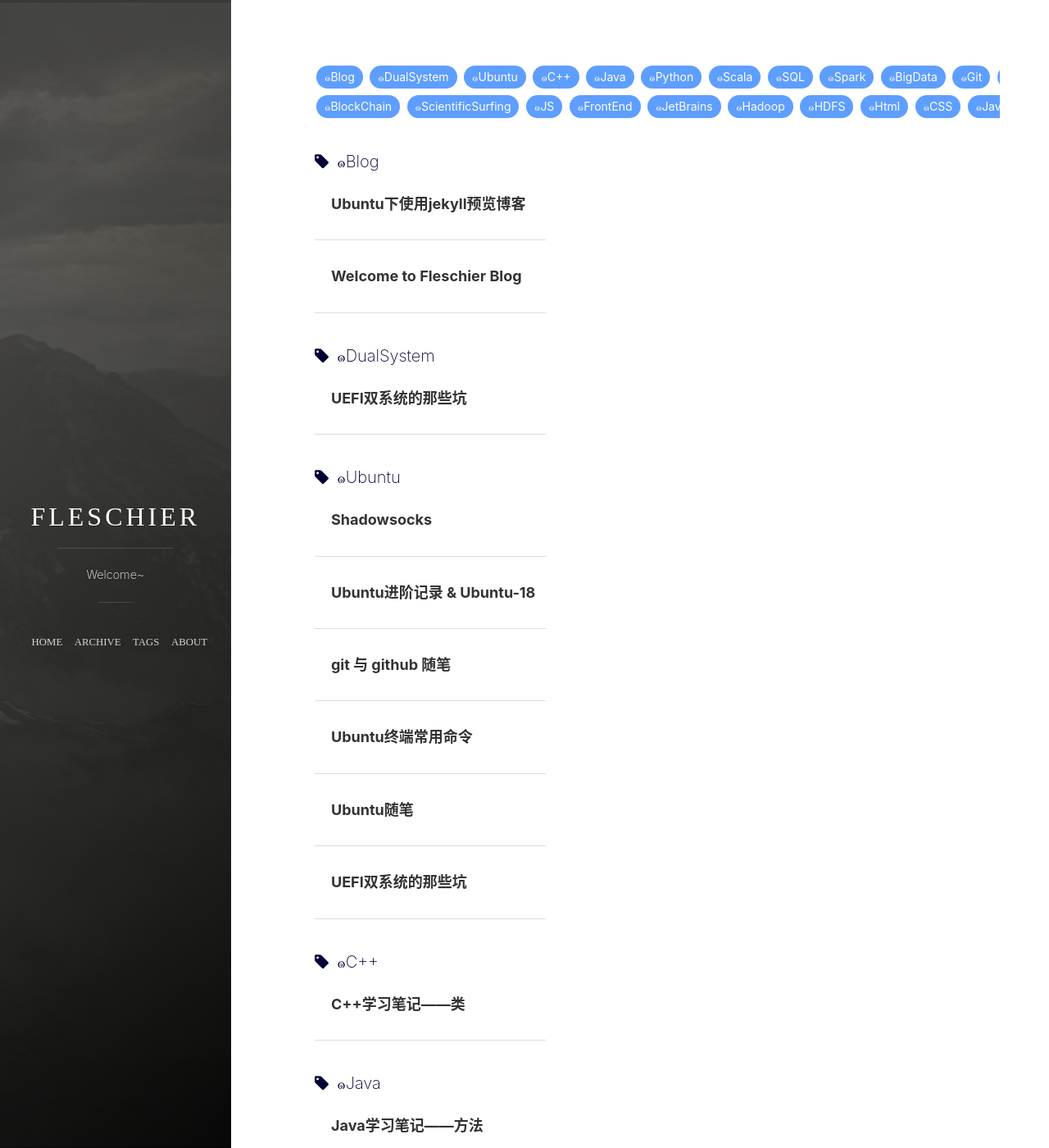
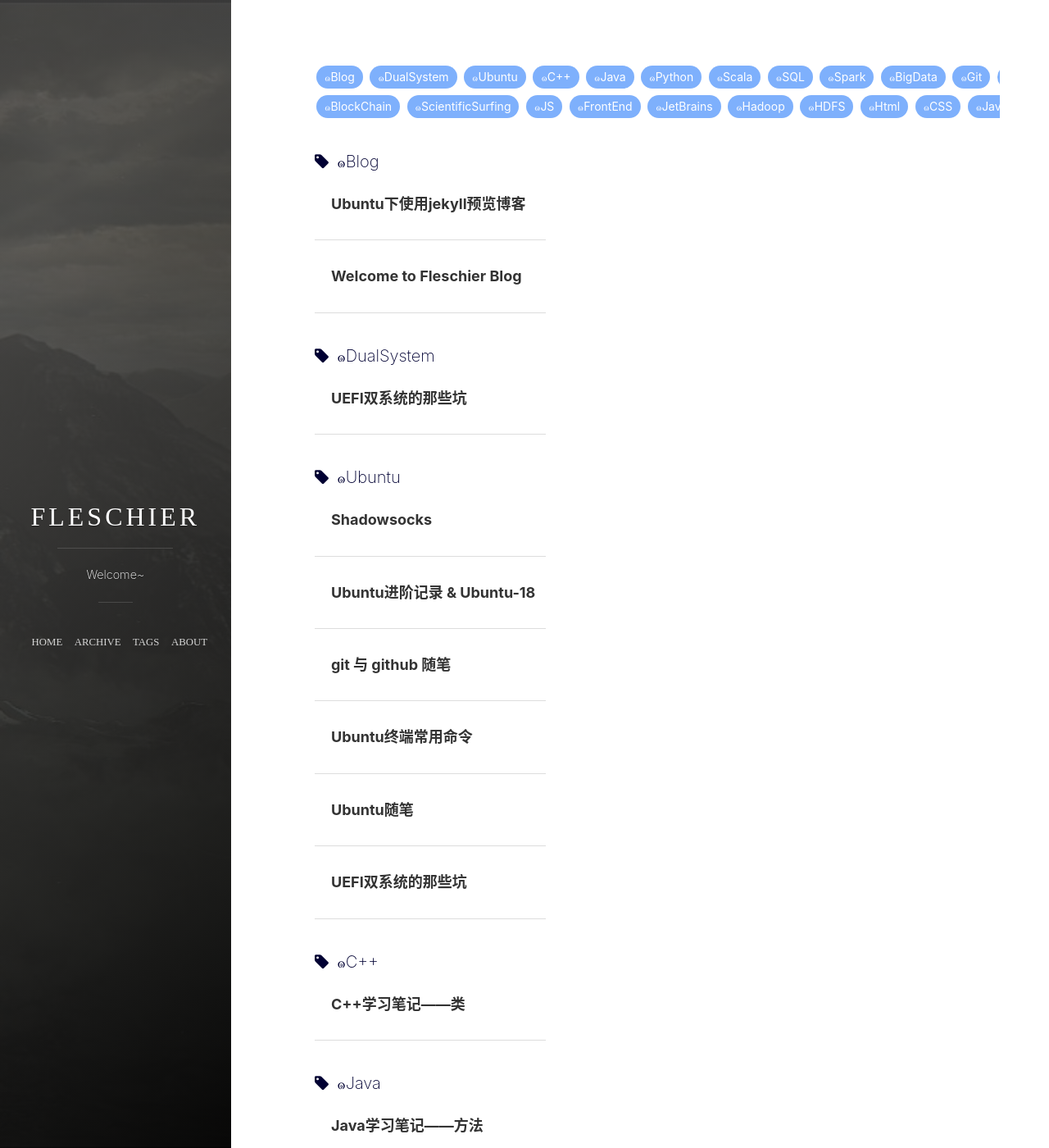
Before and after one commit to Fleschier/Fleschier.github.io, a Jekyll site: the page built from tags.html, in a window 1280 px wide and 1400 px high. Shown: the whole window at 82% size. Built offline with Jekyll 4.4.1, drawn with Linux system fonts in a browser that asks for light colours; nearby versions of some CDN libraries.

Commit message:
modify the tag color

```diff
--- a/css/tag.css
+++ b/css/tag.css
@@ -50,7 +50,7 @@
   line-height: 28px;
   margin: 0 2px;
   margin-bottom: 8px;
-  background: #5e9eff;
+  background: #7eb0fc;
   /*标签背景颜色*/
 }
 
```
